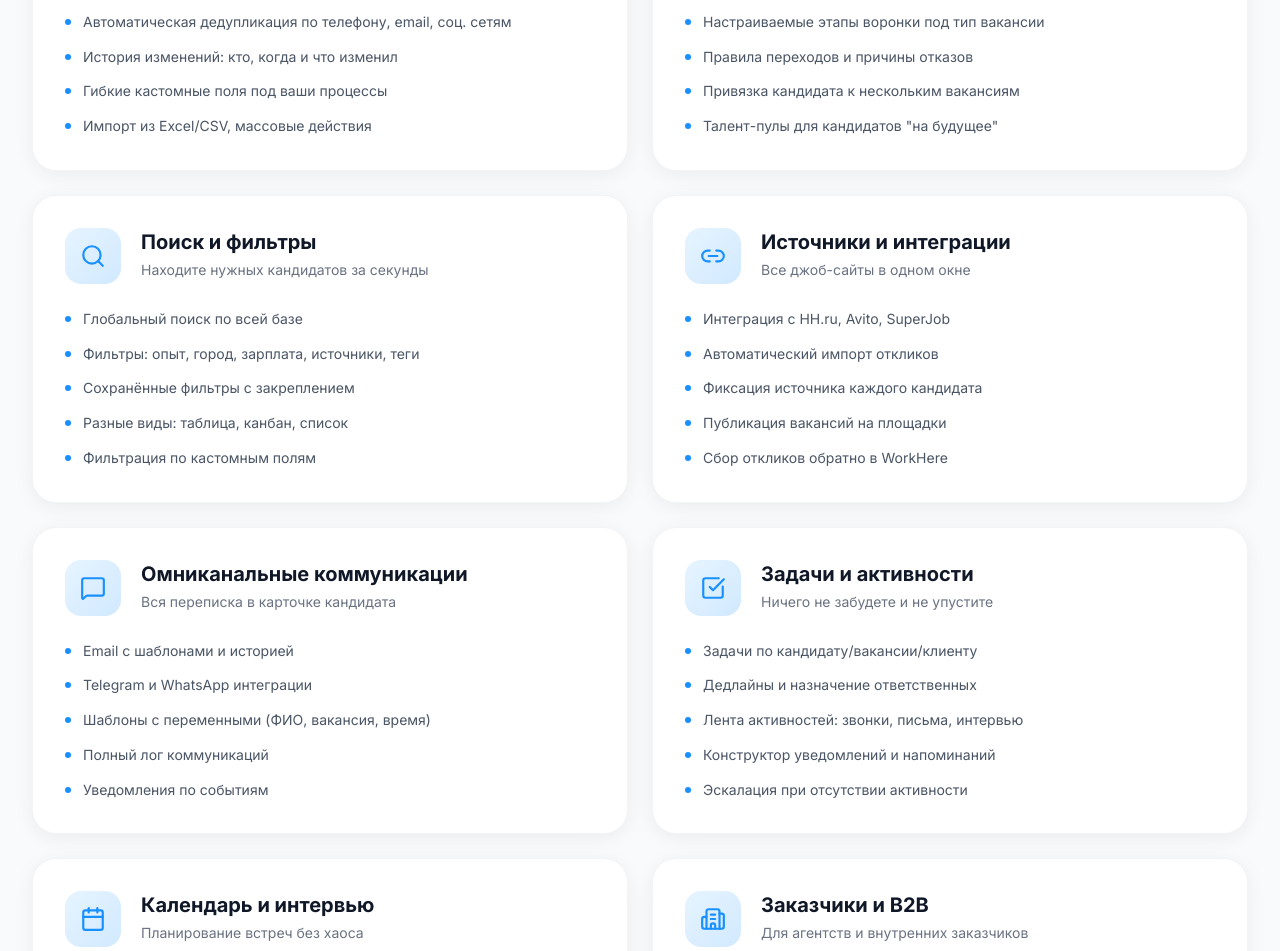
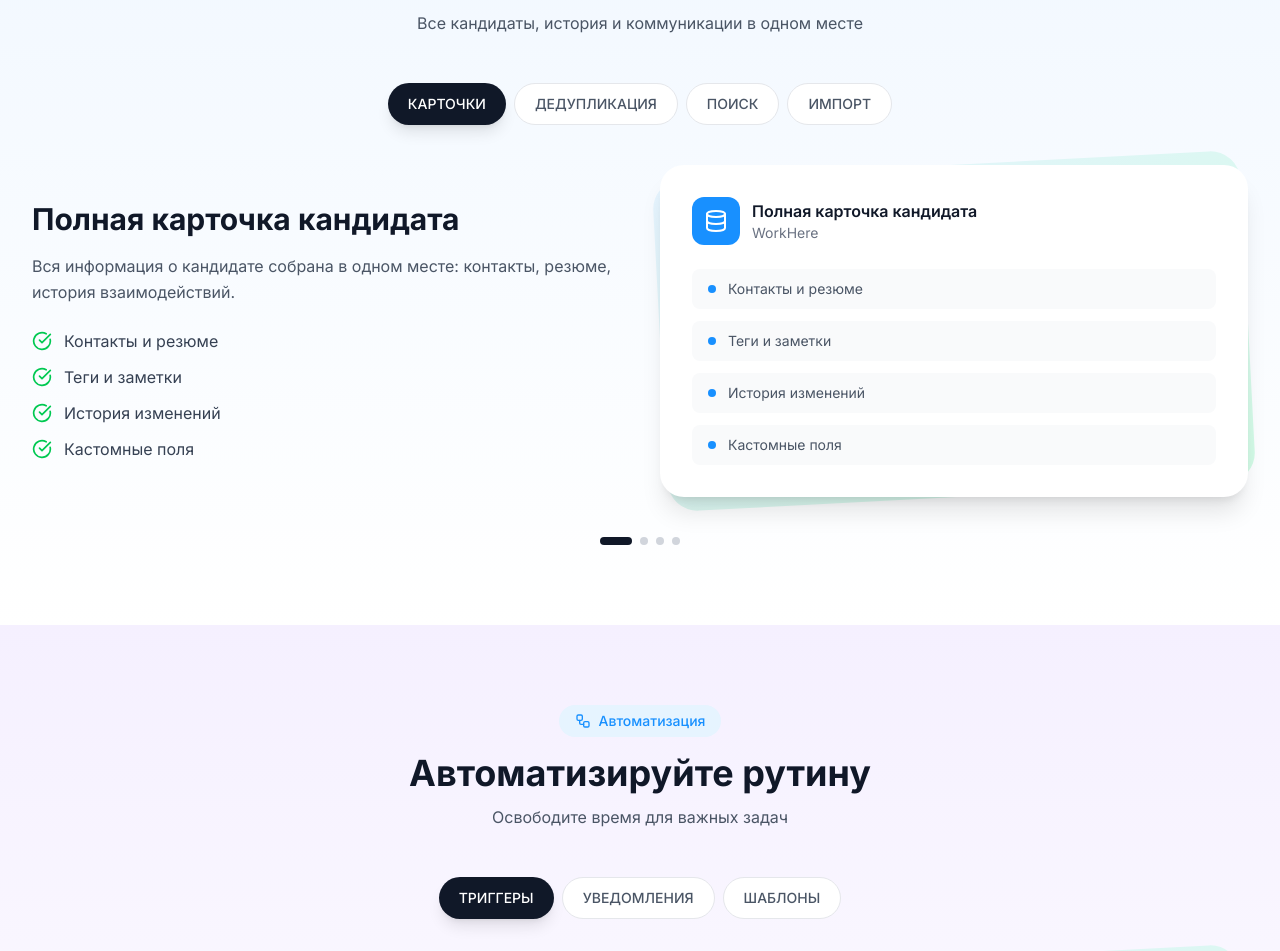
Before and after one commit to antonolnov/web_design, a Next.js app in the folder workhere-landing/: page /web_design/ in a window 1280 px wide. Shown: the part 1701-2652 px from the top of the page. Built offline with nearby package versions, Linux system fonts and the light colour scheme.

Commit message:
feat: restructure features into 4 themed blocks with tabs
Co-authored-by: antonolnov <antonolnov@gmail.com>

```diff
--- a/workhere-landing/src/app/page.tsx
+++ b/workhere-landing/src/app/page.tsx
@@ -5,11 +5,8 @@ import Hero from '@/components/sections/Hero';
 import StatsBlob from '@/components/sections/StatsBlob';
 import Features from '@/components/sections/Features';
 import ProductShowcase from '@/components/sections/ProductShowcase';
-import TabbedFeatures from '@/components/sections/TabbedFeatures';
 import Pipeline from '@/components/sections/Pipeline';
-import Analytics from '@/components/sections/Analytics';
 import Enterprise from '@/components/sections/Enterprise';
-import APISection from '@/components/sections/APISection';
 import Security from '@/components/sections/Security';
 import CTA from '@/components/sections/CTA';
 
@@ -23,11 +20,8 @@ export default function Home() {
         <StatsBlob />
         <Features />
         <ProductShowcase />
-        <TabbedFeatures />
         <Pipeline />
-        <Analytics />
         <Enterprise />
-        <APISection />
         <Security />
         <CTA />
       </main>
--- a/workhere-landing/src/components/sections/Features.tsx
+++ b/workhere-landing/src/components/sections/Features.tsx
@@ -1,208 +1,310 @@
 'use client';
 
-import { motion, useInView } from 'framer-motion';
-import { useRef } from 'react';
+import { useState, useRef } from 'react';
+import { motion, AnimatePresence, useInView } from 'framer-motion';
 import {
   Database,
   Users,
   Search,
+  Layers,
+  Workflow,
+  BarChart3,
   Link2,
-  MessageSquare,
-  CheckSquare,
-  Calendar,
-  Building2,
-  BarChart3,
-  Workflow,
   Shield,
-  Code,
-  Settings,
-  Sparkles,
-  Layers,
-  GitMerge,
+  CheckCircle,
 } from 'lucide-react';
 import Container from '../ui/Container';
 import TextReveal from '../ui/TextReveal';
 
-const featureGroups = [
+// Блок 1: База кандидатов
+const candidatesBlock = {
+  badge: 'База кандидатов',
+  title: 'Единая база данных',
+  subtitle: 'Все кандидаты, история и коммуникации в одном месте',
+  tabs: [
     {
-    id: 'candidates',
-    icon: Database,
-    title: 'Кандидаты и база данных',
-    description: 'Единая база с полной историей и умной дедупликацией',
-    features: [
-      'Карточка кандидата: контакты, резюме, источники, теги, заметки',
-      'Автоматическая дедупликация по телефону, email, соц. сетям',
-      'История изменений: кто, когда и что изменил',
-      'Гибкие кастомные поля под ваши процессы',
-      'Импорт из Excel/CSV, массовые действия',
-    ],
+      id: 'cards',
+      label: 'КАРТОЧКИ',
+      title: 'Полная карточка кандидата',
+      description: 'Вся информация о кандидате собрана в одном месте: контакты, резюме, история взаимодействий.',
+      features: ['Контакты и резюме', 'Теги и заметки', 'История изменений', 'Кастомные поля'],
     },
     {
-    id: 'pipeline',
-    icon: Layers,
-    title: 'Вакансии и воронка подбора',
-    description: 'Настраиваемые этапы и полный контроль процесса',
-    features: [
-      'Гибкие статусы вакансий: черновик, в работе, приостановлена, закрыта',
-      'Настраиваемые этапы воронки под тип вакансии',
-      'Правила переходов и причины отказов',
-      'Привязка кандидата к нескольким вакансиям',
-      'Талент-пулы для кандидатов "на будущее"',
-    ],
+      id: 'dedup',
+      label: 'ДЕДУПЛИКАЦИЯ',
+      title: 'Умная дедупликация',
+      description: 'Автоматическое определение дубликатов по телефону, email и социальным сетям.',
+      features: ['Авто-определение дублей', 'Объединение профилей', 'Сохранение истории', 'AI-сопоставление'],
     },
     {
       id: 'search',
-    icon: Search,
-    title: 'Поиск и фильтры',
-    description: 'Находите нужных кандидатов за секунды',
-    features: [
-      'Глобальный поиск по всей базе',
-      'Фильтры: опыт, город, зарплата, источники, теги',
-      'Сохранённые фильтры с закреплением',
-      'Разные виды: таблица, канбан, список',
-      'Фильтрация по кастомным полям',
-    ],
+      label: 'ПОИСК',
+      title: 'Мощный поиск и фильтры',
+      description: 'Находите нужных кандидатов за секунды с помощью гибких фильтров.',
+      features: ['Глобальный поиск', 'Фильтры по опыту', 'Сохранённые запросы', 'Канбан и таблица'],
     },
     {
-    id: 'integrations',
-    icon: Link2,
-    title: 'Источники и интеграции',
-    description: 'Все джоб-сайты в одном окне',
-    features: [
-      'Интеграция с HH.ru, Avito, SuperJob',
-      'Автоматический импорт откликов',
-      'Фиксация источника каждого кандидата',
-      'Публикация вакансий на площадки',
-      'Сбор откликов обратно в WorkHere',
+      id: 'import',
+      label: 'ИМПОРТ',
+      title: 'Импорт и массовые действия',
+      description: 'Загружайте базы из Excel/CSV и выполняйте массовые операции.',
+      features: ['Импорт Excel/CSV', 'Массовые теги', 'Массовые письма', 'Экспорт данных'],
+    },
   ],
+};
+
+// Блок 2: Автоматизация
+const automationBlock = {
+  badge: 'Автоматизация',
+  title: 'Автоматизируйте рутину',
+  subtitle: 'Освободите время для важных задач',
+  tabs: [
+    {
+      id: 'triggers',
+      label: 'ТРИГГЕРЫ',
+      title: 'Автоматические действия',
+      description: 'Настройте триггеры на события: смена этапа, новый отклик, дедлайн.',
+      features: ['Триггеры по событиям', 'Цепочки действий', 'Условная логика', 'Журнал срабатываний'],
     },
     {
-    id: 'communications',
-    icon: MessageSquare,
-    title: 'Омниканальные коммуникации',
-    description: 'Вся переписка в карточке кандидата',
-    features: [
-      'Email с шаблонами и историей',
-      'Telegram и WhatsApp интеграции',
-      'Шаблоны с переменными (ФИО, вакансия, время)',
-      'Полный лог коммуникаций',
-      'Уведомления по событиям',
-    ],
+      id: 'notifications',
+      label: 'УВЕДОМЛЕНИЯ',
+      title: 'Умные уведомления',
+      description: 'Никогда не пропустите важное событие — настройте уведомления под себя.',
+      features: ['Email уведомления', 'Telegram-бот', 'Push в браузере', 'Эскалации'],
     },
     {
-    id: 'tasks',
-    icon: CheckSquare,
-    title: 'Задачи и активности',
-    description: 'Ничего не забудете и не упустите',
-    features: [
-      'Задачи по кандидату/вакансии/клиенту',
-      'Дедлайны и назначение ответственных',
-      'Лента активностей: звонки, письма, интервью',
-      'Конструктор уведомлений и напоминаний',
-      'Эскалация при отсутствии активности',
+      id: 'templates',
+      label: 'ШАБЛОНЫ',
+      title: 'Шаблоны сообщений',
+      description: 'Экономьте время с готовыми шаблонами писем и сообщений.',
+      features: ['Email шаблоны', 'Переменные (ФИО, вакансия)', 'Шаблоны офферов', 'Мультиязычность'],
+    },
   ],
+};
+
+// Блок 3: Аналитика
+const analyticsBlock = {
+  badge: 'Аналитика',
+  title: 'Данные для решений',
+  subtitle: 'Отслеживайте эффективность найма',
+  tabs: [
+    {
+      id: 'funnel',
+      label: 'ВОРОНКА',
+      title: 'Аналитика воронки',
+      description: 'Смотрите конверсию на каждом этапе и находите узкие места.',
+      features: ['Конверсия по этапам', 'Сравнение периодов', 'Фильтр по рекрутерам', 'Экспорт в Excel'],
+    },
+    {
+      id: 'metrics',
+      label: 'МЕТРИКИ',
+      title: 'Ключевые метрики',
+      description: 'Time-to-hire, стоимость найма, эффективность источников.',
+      features: ['Time-to-hire', 'Cost-per-hire', 'Качество найма', 'Retention метрики'],
+    },
+    {
+      id: 'reports',
+      label: 'ОТЧЁТЫ',
+      title: 'Готовые отчёты',
+      description: 'Автоматические отчёты для руководства и заказчиков.',
+      features: ['Еженедельные отчёты', 'Отчёты по вакансиям', 'Отчёты по рекрутерам', 'Кастомные отчёты'],
+    },
+  ],
+};
+
+// Блок 4: Интеграции
+const integrationsBlock = {
+  badge: 'Интеграции',
+  title: 'Всё подключено',
+  subtitle: 'Работайте с привычными инструментами',
+  tabs: [
+    {
+      id: 'jobsites',
+      label: 'ДЖОБ-САЙТЫ',
+      title: 'Интеграция с площадками',
+      description: 'Публикуйте вакансии и получайте отклики из HH.ru, Avito, SuperJob.',
+      features: ['HH.ru', 'Avito', 'SuperJob', 'Авто-импорт откликов'],
     },
     {
       id: 'calendar',
-    icon: Calendar,
-    title: 'Календарь и интервью',
-    description: 'Планирование встреч без хаоса',
-    features: [
-      'Создание интервью из карточки кандидата',
-      'Участники: рекрутер, нанимающий, кандидат',
-      'Синхронизация с Google/Outlook календарями',
-      'Шаблоны приглашений',
-      'Оценка и решение по итогам',
-    ],
+      label: 'КАЛЕНДАРИ',
+      title: 'Синхронизация календарей',
+      description: 'Интервью автоматически синхронизируются с вашим календарём.',
+      features: ['Google Calendar', 'Outlook', 'Apple Calendar', 'Приглашения'],
     },
     {
-    id: 'clients',
-    icon: Building2,
-    title: 'Заказчики и B2B',
-    description: 'Для агентств и внутренних заказчиков',
-    features: [
-      'Карточка заказчика: реквизиты, контакты, договоры',
-      'Контактные лица с ролями',
-      'Связь вакансия ↔ заказчик с SLA',
-      'Задачи и коммуникации по заказчику',
-      'Аналитика эффективности по клиентам',
-    ],
-  },
-];
-
-const secondaryFeatures = [
-  {
-    icon: BarChart3,
-    title: 'Аналитика и отчёты',
-    items: ['Воронка по вакансиям/рекрутерам', 'Time-to-hire метрики', 'Эффективность источников', 'Причины отказов'],
+      id: 'messengers',
+      label: 'МЕССЕНДЖЕРЫ',
+      title: 'Чаты и email',
+      description: 'Вся переписка с кандидатами в одном окне.',
+      features: ['Email', 'Telegram', 'WhatsApp', 'Шаблоны'],
     },
     {
-    icon: Workflow,
-    title: 'Автоматизация',
-    items: ['Автодействия по событиям', 'Конструктор сценариев', 'Уведомления и эскалации', 'Журнал срабатываний'],
+      id: 'api',
+      label: 'API',
+      title: 'Открытый API',
+      description: 'Интегрируйте WorkHere с любыми системами.',
+      features: ['REST API', 'Webhooks', 'SDK', 'Документация'],
     },
-  {
-    icon: Shield,
-    title: 'Роли и безопасность',
-    items: ['Гибкие роли и права', 'Доступ по командам/проектам', 'Аудит действий', 'SaaS и on-premise'],
-  },
-  {
-    icon: Code,
-    title: 'API и интеграции',
-    items: ['Открытый REST API', 'Вебхуки событий', 'Интеграция с BI', 'Telegram-боты'],
-  },
-  {
-    icon: Settings,
-    title: 'Кастомизация',
-    items: ['Настройка воронок', 'Справочники и статусы', 'Кастомные поля', 'Брендинг писем'],
-  },
-  {
-    icon: Sparkles,
-    title: 'AI-функции',
-    items: ['AI-скоринг кандидатов', 'Парсинг резюме', 'Определение дублей', 'Сводки по кандидату'],
-  },
-];
+  ],
+};
 
-function FeatureCard({ feature, index }: { feature: typeof featureGroups[0]; index: number }) {
+const allBlocks = [candidatesBlock, automationBlock, analyticsBlock, integrationsBlock];
+
+function FeatureBlock({ block, index }: { block: typeof candidatesBlock; index: number }) {
+  const [activeTab, setActiveTab] = useState(block.tabs[0].id);
+  const activeContent = block.tabs.find(t => t.id === activeTab);
   const ref = useRef(null);
   const isInView = useInView(ref, { once: true, margin: '-100px' });
 
+  const bgColors = [
+    'from-[#f0f7ff] to-white',
+    'from-[#f5f0ff] to-white',
+    'from-[#f0fff4] to-white',
+    'from-[#fff7e6] to-white',
+  ];
+
+  const iconMap: Record<number, React.ElementType> = {
+    0: Database,
+    1: Workflow,
+    2: BarChart3,
+    3: Link2,
+  };
+  const BlockIcon = iconMap[index] || Database;
+
   return (
+    <section
+      ref={ref}
+      className={`py-20 bg-gradient-to-b ${bgColors[index % bgColors.length]}`}
+    >
+      <Container>
         <motion.div
-      ref={ref}
-      initial={{ opacity: 0, y: 50 }}
+          initial={{ opacity: 0, y: 30 }}
           animate={isInView ? { opacity: 1, y: 0 } : {}}
-      transition={{ duration: 0.6, delay: index * 0.1 }}
-      className="group relative bg-white rounded-[24px] p-8 shadow-[0_4px_20px_rgba(0,0,0,0.06)] border border-gray-100 hover:shadow-[0_20px_50px_rgba(24,144,255,0.12)] hover:border-[#1890ff]/20 transition-all duration-500"
+          transition={{ duration: 0.6 }}
+          className="text-center mb-12"
         >
-      <div className="flex items-start gap-5 mb-6">
-        <div className="w-14 h-14 bg-gradient-to-br from-[#e6f4ff] to-[#d1e9ff] rounded-[16px] flex items-center justify-center flex-shrink-0 group-hover:from-[#1890ff] group-hover:to-[#0d6edb] transition-all duration-500">
-          <feature.icon
-            className="text-[#1890ff] group-hover:text-white transition-colors duration-500"
-            size={26}
-          />
+          <span className="inline-flex items-center gap-2 px-4 py-1.5 mb-4 text-sm font-medium text-[#1890ff] bg-[#e6f4ff] rounded-full">
+            <BlockIcon size={16} />
+            {block.badge}
+          </span>
+          <h2 className="text-3xl md:text-4xl font-bold text-gray-900 mb-3">
+            {block.title}
+          </h2>
+          <p className="text-gray-600 max-w-xl mx-auto">{block.subtitle}</p>
+        </motion.div>
+
+        {/* Tabs */}
+        <motion.div
+          initial={{ opacity: 0, y: 20 }}
+          animate={isInView ? { opacity: 1, y: 0 } : {}}
+          transition={{ delay: 0.2 }}
+          className="flex flex-wrap justify-center gap-2 mb-10"
+        >
+          {block.tabs.map((tab) => (
+            <button
+              key={tab.id}
+              onClick={() => setActiveTab(tab.id)}
+              className={`px-5 py-2.5 text-sm font-medium rounded-full transition-all duration-300 ${
+                activeTab === tab.id
+                  ? 'bg-gray-900 text-white shadow-lg'
+                  : 'bg-white text-gray-600 hover:bg-gray-100 border border-gray-200'
+              }`}
+            >
+              {tab.label}
+            </button>
+          ))}
+        </motion.div>
+
+        {/* Tab Content */}
+        <AnimatePresence mode="wait">
+          {activeContent && (
+            <motion.div
+              key={activeContent.id}
+              initial={{ opacity: 0, y: 20 }}
+              animate={{ opacity: 1, y: 0 }}
+              exit={{ opacity: 0, y: -20 }}
+              transition={{ duration: 0.3 }}
+              className="grid lg:grid-cols-2 gap-10 items-center"
+            >
+              {/* Text */}
+              <div>
+                <h3 className="text-2xl md:text-3xl font-bold text-gray-900 mb-4">
+                  {activeContent.title}
+                </h3>
+                <p className="text-gray-600 mb-6 leading-relaxed">
+                  {activeContent.description}
+                </p>
+                <ul className="space-y-3">
+                  {activeContent.features.map((feature, i) => (
+                    <motion.li
+                      key={feature}
+                      initial={{ opacity: 0, x: -10 }}
+                      animate={{ opacity: 1, x: 0 }}
+                      transition={{ delay: i * 0.1 }}
+                      className="flex items-center gap-3 text-gray-700"
+                    >
+                      <CheckCircle className="text-green-500 flex-shrink-0" size={20} />
+                      <span>{feature}</span>
+                    </motion.li>
+                  ))}
+                </ul>
+              </div>
+
+              {/* Visual */}
+              <motion.div
+                initial={{ opacity: 0, scale: 0.95 }}
+                animate={{ opacity: 1, scale: 1 }}
+                transition={{ delay: 0.2 }}
+                className="relative"
+              >
+                <div className="absolute inset-0 bg-gradient-to-br from-[#e6f4ff] to-[#d1fae5] rounded-[30px] -rotate-3" />
+                <div className="relative bg-white rounded-[24px] p-8 shadow-xl">
+                  <div className="flex items-center gap-3 mb-6">
+                    <div className="w-12 h-12 bg-[#1890ff] rounded-xl flex items-center justify-center">
+                      <BlockIcon className="text-white" size={24} />
                     </div>
                     <div>
-          <h3 className="text-xl font-bold text-gray-900 mb-1">{feature.title}</h3>
-          <p className="text-gray-500 text-sm">{feature.description}</p>
+                      <div className="font-semibold text-gray-900">{activeContent.title}</div>
+                      <div className="text-sm text-gray-500">WorkHere</div>
                     </div>
                   </div>
 
-      <ul className="space-y-3">
-        {feature.features.map((item, i) => (
-          <motion.li
-            key={i}
-            initial={{ opacity: 0, x: -10 }}
-            animate={isInView ? { opacity: 1, x: 0 } : {}}
-            transition={{ duration: 0.4, delay: 0.3 + i * 0.05 }}
-            className="flex items-start gap-3 text-gray-600"
+                  <div className="space-y-3">
+                    {activeContent.features.map((feature, i) => (
+                      <motion.div
+                        key={feature}
+                        initial={{ width: 0 }}
+                        animate={{ width: '100%' }}
+                        transition={{ delay: 0.3 + i * 0.1, duration: 0.5 }}
+                        className="h-10 bg-gray-50 rounded-lg flex items-center px-4"
                       >
-            <div className="w-1.5 h-1.5 rounded-full bg-[#1890ff] mt-2 flex-shrink-0" />
-            <span className="text-sm leading-relaxed">{item}</span>
-          </motion.li>
+                        <div className="w-2 h-2 rounded-full bg-[#1890ff] mr-3" />
+                        <span className="text-sm text-gray-600">{feature}</span>
+                      </motion.div>
                     ))}
-      </ul>
+                  </div>
+                </div>
               </motion.div>
+            </motion.div>
+          )}
+        </AnimatePresence>
+
+        {/* Dots */}
+        <div className="flex justify-center gap-2 mt-10">
+          {block.tabs.map((tab) => (
+            <button
+              key={tab.id}
+              onClick={() => setActiveTab(tab.id)}
+              className={`h-2 rounded-full transition-all duration-300 ${
+                activeTab === tab.id ? 'w-8 bg-gray-900' : 'w-2 bg-gray-300'
+              }`}
+            />
+          ))}
+        </div>
+      </Container>
+    </section>
   );
 }
 
@@ -211,10 +313,11 @@ export default function Features() {
   const isInView = useInView(titleRef, { once: true });
 
   return (
-    <section id="features" className="py-24 bg-gray-50">
+    <>
+      {/* Main Header */}
+      <section id="features" className="py-16 bg-white">
         <Container>
-        {/* Section Header */}
-        <div ref={titleRef} className="text-center mb-16">
+          <div ref={titleRef} className="text-center">
             <motion.span
               initial={{ opacity: 0, y: 20 }}
               animate={isInView ? { opacity: 1, y: 0 } : {}}
@@ -234,44 +337,13 @@ export default function Features() {
               Полный набор инструментов: от первого контакта до выхода на работу
             </motion.p>
           </div>
-
-        {/* Main Features Grid */}
-        <div className="grid md:grid-cols-2 gap-6 mb-16">
-          {featureGroups.map((feature, index) => (
-            <FeatureCard key={feature.id} feature={feature} index={index} />
-          ))}
-        </div>
-
-        {/* Secondary Features */}
-        <motion.div
-          initial={{ opacity: 0, y: 40 }}
-          whileInView={{ opacity: 1, y: 0 }}
-          viewport={{ once: true }}
-          transition={{ duration: 0.8 }}
-          className="grid grid-cols-2 md:grid-cols-3 lg:grid-cols-6 gap-4"
-        >
-          {secondaryFeatures.map((feature, index) => (
-            <motion.div
-              key={feature.title}
-              initial={{ opacity: 0, scale: 0.9 }}
-              whileInView={{ opacity: 1, scale: 1 }}
-              viewport={{ once: true }}
-              transition={{ delay: index * 0.05 }}
-              className="bg-white rounded-[16px] p-5 text-center border border-gray-100 hover:border-[#1890ff]/20 hover:shadow-lg transition-all group"
-            >
-              <div className="w-12 h-12 mx-auto mb-3 bg-[#e6f4ff] rounded-[12px] flex items-center justify-center group-hover:bg-[#1890ff] transition-colors">
-                <feature.icon className="text-[#1890ff] group-hover:text-white transition-colors" size={22} />
-              </div>
-              <h4 className="font-semibold text-gray-900 text-sm mb-2">{feature.title}</h4>
-              <ul className="space-y-1">
-                {feature.items.map((item, i) => (
-                  <li key={i} className="text-xs text-gray-500">{item}</li>
-                ))}
-              </ul>
-            </motion.div>
-          ))}
-        </motion.div>
         </Container>
       </section>
+
+      {/* Feature Blocks */}
+      {allBlocks.map((block, index) => (
+        <FeatureBlock key={block.badge} block={block} index={index} />
+      ))}
+    </>
   );
 }
```
Lines whose indentation alone changed are shown as unchanged.
